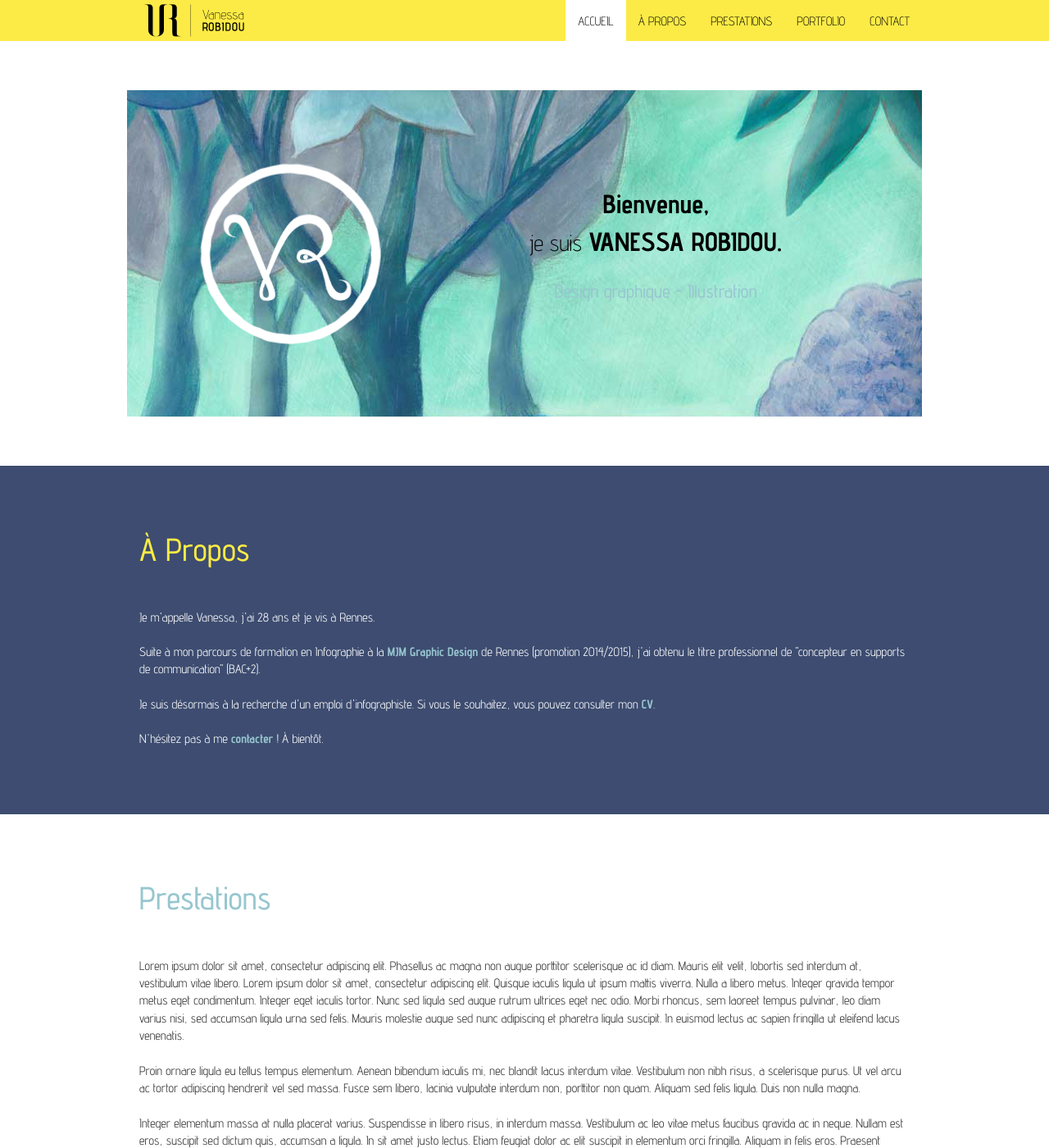
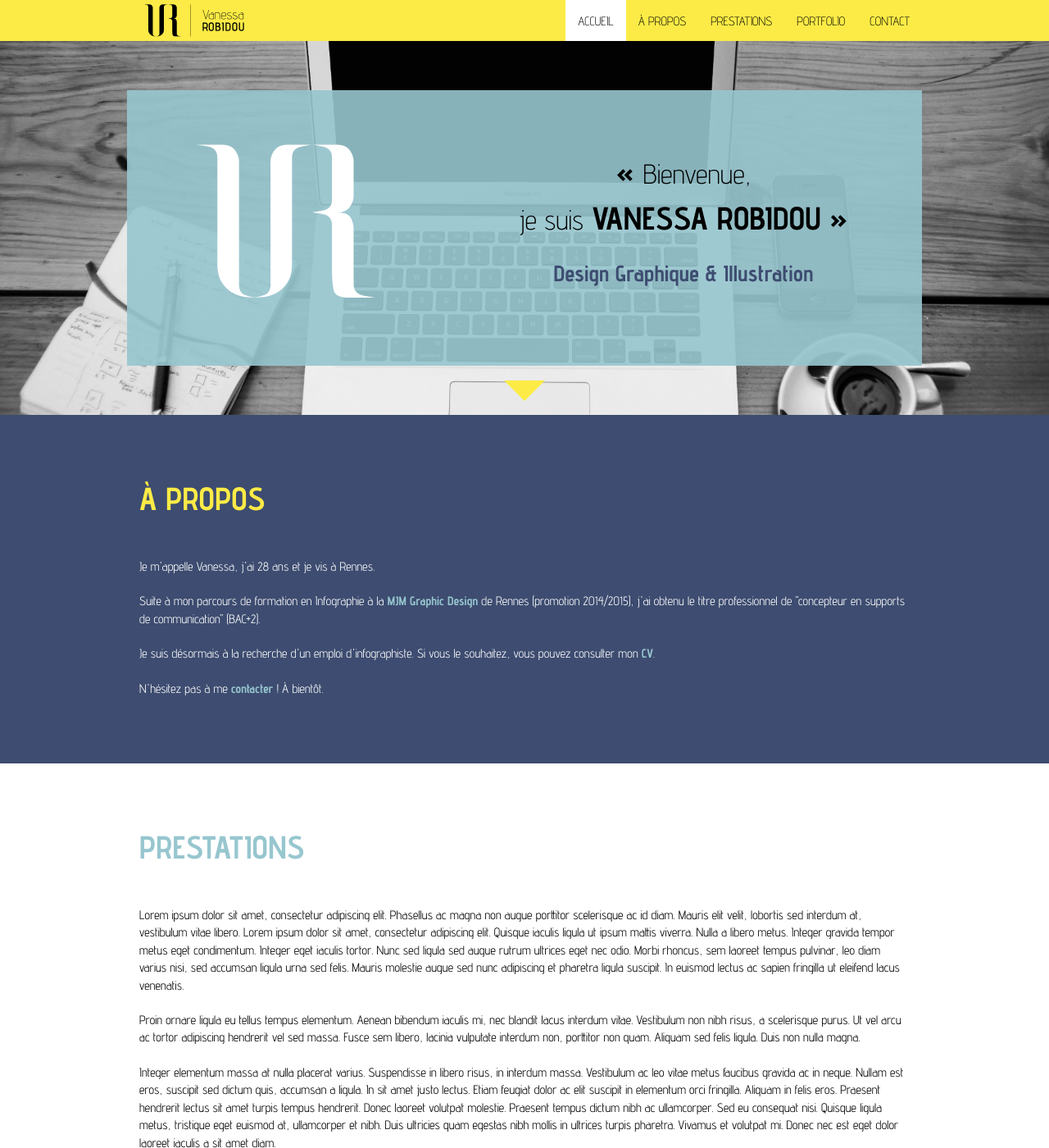
Before and after one commit to vrobidou/vrobidou.github.io, a Jekyll site: the page built from index.html, in a window 1280 px wide and 1400 px high. Shown: the whole window at 82% size. Built offline with Jekyll 4.4.1, drawn with Linux system fonts in a browser that asks for light colours; some web fonts are replaced.

Commit message:
Mainly update Accueil

```diff
--- a/_sass/style/_common.scss
+++ b/_sass/style/_common.scss
@@ -1,23 +1,29 @@
 /* Navbar link */
 $navbar-brand-vertical: 2px;
+
 .navbar-default {
-	border-bottom: 0;
+	border: 0;
+
 	.navbar-brand {
 		padding: $navbar-brand-vertical $navbar-padding-horizontal;
-		font-size: $navbar-height - (2 * $navbar-brand-vertical);
-		line-height: $navbar-height - (2 * $navbar-brand-vertical);
+		font-size: $navbar-height - 2 * $navbar-brand-vertical;
+		line-height: $navbar-height - 2 * $navbar-brand-vertical;
 	}
+
 	.navbar-nav {
 		font-weight: 300;
-		text-transform:	uppercase;
+		text-transform: uppercase;
+
 		> li > a:focus {
 			background-color: transparent;
 		}
+
 		> .active > a {
 			background-color: $navbar-default-link-hover-bg;
 		}
 	}
 }
+
 /* Footer */
 footer {
 	height: $navbar-height * 0.7;
@@ -25,15 +31,19 @@ footer {
 	background-color: $color1;
 	font-size: .8em;
 	color: $color0;
+
 	a {
 		color: $color0;
 		text-decoration: none;
+
 		> .icon-up {
 			//@extend .fa;
 			//@extend .fa-lg;
 			//@extend .fa-fw;
 			//@extend .fa-chevron-circle-up;
+
 		}
+
 		&:hover,
 		&:focus {
 			color: $color0;
--- a/_sass/style/_home.scss
+++ b/_sass/style/_home.scss
@@ -1,144 +1,167 @@
-@import 'common';
+@import "common";
+
 /* Scrollspy */
 body {
 	position: relative;
 }
+
 /* Section */
 html, body {
 	height: 100%;
 }
-@mixin section-color($background, $text, $title, $down) {
-	@if $background != $body-bg { background-color: $background; }
-	@if $text != $text-color { color: $text; }
+
+@mixin section-color($background, $text, $title) {
+	@if $background != $body-bg {
+		background-color: $background;
+	}
+
+	@if $text != $text-color {
+		color: $text;
+	}
+
 	@if $title != $text-color {
 		h1 {
 			color: $title;
 		}
 	}
-	@if $down != $link-color {
-		> .down {
-			color: $down;
-			&:hover,
-			&:focus {
-				color: $down;
 }
-		}
-	}
-}
+
 section {
 	position: relative;
 	padding: ($navbar-height + 10) 0;
+
 	h1 {
 		margin-bottom: $navbar-height;
-		font-weight: 500;
+		font-weight: 700;
+		text-transform: uppercase;
 	}
+
 	p {
 		margin: 0 0 $line-height-computed;
 	}
-	> .down {
-		//@extend .fa;
-		//@extend .fa-4x;
-		//@extend .fa-caret-down;
-		position: absolute;
-		bottom: 0;
-		left: 50%;
-		width: 50px;
-		margin-left: -25px;
-		text-align: center;
-		text-decoration: none;
-		&:hover,
-		&:focus {
-			text-decoration: none;
+
+	&#accueil {
+		padding-top: 2 * $navbar-height + 10;
+		background-image: url(../img/accueil-bg.jpg);
+		background-size: cover;
+		background-repeat: no-repeat;
+		background-position: center center;
+
+		@media (max-width: $screen-xs-max) {
+			padding: $navbar-height 0 0;
+		}
+
+		.cadre {
+			display: table;
+			background: rgba($color3, 0.9);
+			color: $color0;
+			padding: $navbar-height 0;
+			font-size: $font-size-h1;
+
+			@media (min-width: $screen-sm-min) and (max-width: $screen-sm-max) {
+				font-size: $font-size-h2;
+			}
+
+			@media (max-width: $screen-xs-max) {
+				font-size: $font-size-h3;
+				width: 100%;
+			}
+
+			> div {
+				display: table-cell;
+
+				@media (max-width: $screen-xs-max) {
+					display: table-row;
 				}
 			}
-	&#accueil {
-		padding-top: ($navbar-height + 60);
-		padding-left: 0;
-		padding-right: 0;
-		.wrapper {
-			position: relative;
-			width: 100%;
-			&::after {
-				content: "";
-				display: block;
-				padding-bottom: 41%;
-			}
-			.innerwrapper {
-				position: absolute;
-				top: 0;
-				right: 0;
-				bottom: 0;
-				left: 0;
-				.cadre {
-					display: table;
-					width: 100%;
-					height: 100%;
-					padding-left: 33%;
-					background-image: url(../img/logo.png), url(../img/cadre.jpg);
-					background-size: contain, cover;
-					background-repeat: no-repeat, no-repeat;
-					background-position: top left, center bottom;
-					.text {
-						display: table-cell;
+
+			.logo {
+				width: 40%;
 				vertical-align: middle;
 				text-align: center;
-						font-size: $font-size-h2;
-						@media (min-width: $screen-sm-min) and (max-width: $screen-sm-max) {
-							font-size: $font-size-h3;
+				font-size: 220px;
+				line-height: 220px;
+
+				@media (max-width: $screen-xs-max) {
+					font-size: 150px;
+					line-height: 150px;
 				}
-						@media (max-width: $screen-xs-max) {
-							font-size: $font-size-h4;
 			}
+
+			.text {
+				vertical-align: middle;
+				text-align: center;
+				font-weight: 700;
+
 				.welcome {
 					color: $color1;
-							font-weight: 700;
+
 					.small {
 						font-weight: 300;
 					}
 				}
+
 				.subtitle {
 					font-size: 70%;
-							color: $color3;
-							font-weight: 500;
+					color: $color4;
 				}
 			}
 		}
+
+		> .down {
+			position: absolute;
+			bottom: $navbar-height / 4 + 5;
+			left: 50%;
+			width: 0;
+			height: 0;
+			margin-left: -($navbar-height / 2);
+			border-left: ($navbar-height / 2) solid transparent;
+			border-right: ($navbar-height / 2) solid transparent;
+			border-top: ($navbar-height / 2) solid $color2;
 		}
+
+		@include section-color($body-bg, $text-color, $text-color);
 	}
-		@include section-color($body-bg, $text-color, $text-color, $color2);
-	}
+
 	&#a-propos {
 		a {
 			font-weight: 700;
 		}
-		img.me {
-			@extend .img-circle;
-			@extend .center-block;
-			margin: 20px auto;
+
+		@include section-color($color4, $color0, $color2);
 	}
-		@include section-color($color4, $color0, $color2, $color0);
+
+	&#prestations {
+		@include section-color($body-bg, $text-color, $color3);
 	}
-	&#prestations {
-		@include section-color($body-bg, $text-color, $color3, $link-color);
-	}
+
 	&#portfolio {
 		.row {
 			margin-top: $grid-gutter-width;
 		}
+
 		.nav.nav-pills a {
 			cursor: pointer;
 		}
+
 		#projects {
 			@extend .row;
+
 			> .project {
 				@extend .col-xs-6;
+
 				@extend .col-sm-4;
+
 				@extend .col-md-3;
+
 				@extend .col-lg-3;
+
 				margin-bottom: $grid-gutter-width;
+
 				.wrapper > .picture {
 					position: relative;
 					padding-bottom: 100%;
+
 					> a {
 						display: block;
 						position: absolute;
@@ -153,19 +176,24 @@ section {
 				}
 			}
 		}
-		@include section-color($body-bg, $text-color, $color4, $color4);
+
+		@include section-color($body-bg, $text-color, $color4);
 	}
+
 	&#contact {
 		ul {
 			text-align: center;
+
 			a {
 				color: $color1;
+
 				&:hover,
 				&:focus {
 					color: $color1;
 				}
 			}
 		}
-		@include section-color($color4, $color0, $color0, $link-color);
+
+		@include section-color($color4, $color0, $color0);
 	}
 }
--- a/_sass/style/_variables.scss
+++ b/_sass/style/_variables.scss
@@ -1,20 +1,29 @@
+/* Color scheme */
 $color0:				#fff;
 $color1:				#000;
 $color2:				#fceb46;
 $color3:				#97c6cf;
 $color4:				#3d4c70;
+
+/* Override Bootstrap / Bootswatch default value */
 $body-bg:				$color0;
+$text-color:				$color1;
+$link-color:				$color3;
+$link-hover-color:			$color3;
+$web-font-path: "https://fonts.googleapis.com/css?family=Advent+Pro:300,400,700";
+$font-family-sans-serif:		"Advent Pro", sans-serif;
+$icon-font-path:			"../fonts/";
 $navbar-default-bg:			$color2;
 $navbar-default-link-color:		$color1;
 $navbar-default-link-hover-color:	$color1;
 $navbar-default-link-hover-bg:		$color0;
 $navbar-default-link-active-bg:		$color0;
-$link-color:				$color3;
-$link-hover-color:			$color3;
+$navbar-default-toggle-icon-bar-bg:	$color1;
 $nav-pills-active-link-hover-bg:	$color4;
-$icon-font-path:			"../fonts/";
-$web-font-path: "https://fonts.googleapis.com/css?family=Advent+Pro:300,400,500,600,700";
-$font-family-sans-serif: "Advent Pro", sans-serif;
+
+/* Import Bootstrap / Bootswatch variables */
 @import 'bootswatch/variables';
 @import 'bootstrap/variables';
-$container-lg:			$container-md;
+
+/* Do not use large format */
+$container-lg:				$container-md;
--- a/index.html
+++ b/index.html
@@ -11,15 +11,14 @@ permalink: /
 {% endfor %}
 {% endfor %}
 {% assign categories = catstr | split:';' | sort %}
-<section class="container" id="accueil">
-	<div class="wrapper">
-		<div class="innerwrapper">
-			<div class="cadre">
-				<div class="text">
-					<p class="welcome">Bienvenue,<br/><span class="small">je suis</span> VANESSA ROBIDOU.</p>
-					<p class="subtitle">Design graphique - Illustration</p>
-				</div>
-			</div>
+<section class="container-fluid" id="accueil">
+	<div class="container cadre">
+		<div class="logo">
+			<span class="icon icon-logo" aria-hidden="true"></span>
+		</div>
+		<div class="text">
+			<p class="welcome">&laquo; <span class="small">Bienvenue,<br/>je suis</span> VANESSA ROBIDOU &raquo;</p>
+			<p class="subtitle">Design Graphique &amp; Illustration</p>
 		</div>
 	</div>
 	<a class="scrollable down" data-target="#a-propos" href="{{ site.url }}#a-propos" aria-hidden="true"></a>
```
Also changed, not shown: assets/img/accueil-bg.jpg (added). Lines whose indentation alone changed are shown as unchanged.
